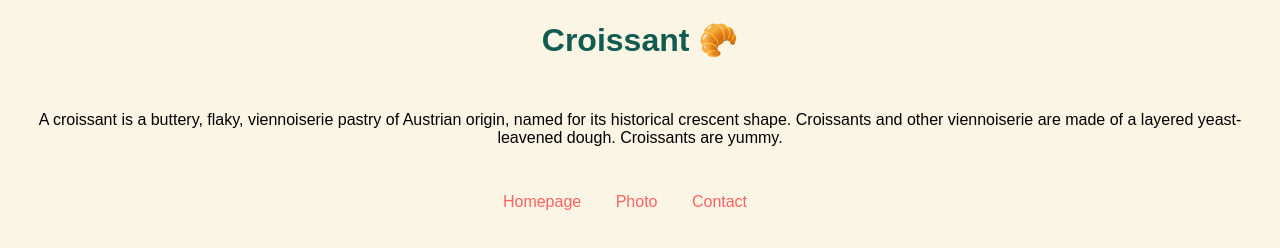
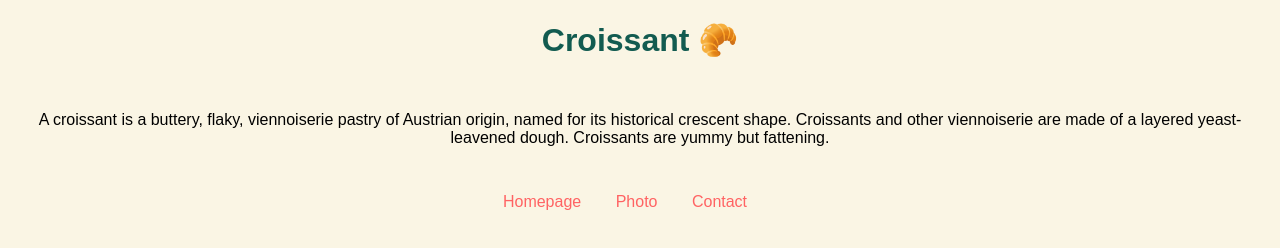
Before and after one commit to tashatran/croissant, a plain HTML site: page index.html in a window 1280 px wide. Drawn offline with Linux system fonts and the light colour scheme.

Commit message:
updated p again

```diff
--- a/index.html
+++ b/index.html
@@ -13,7 +13,8 @@
     <p class="blurb">
       A croissant is a buttery, flaky, viennoiserie pastry of Austrian origin,
       named for its historical crescent shape. Croissants and other viennoiserie
-      are made of a layered yeast-leavened dough. Croissants are yummy.
+      are made of a layered yeast-leavened dough. Croissants are yummy but
+      fattening.
     </p>
     <span>
       <a href="/index.html" title="Home"> Homepage </a>
```
